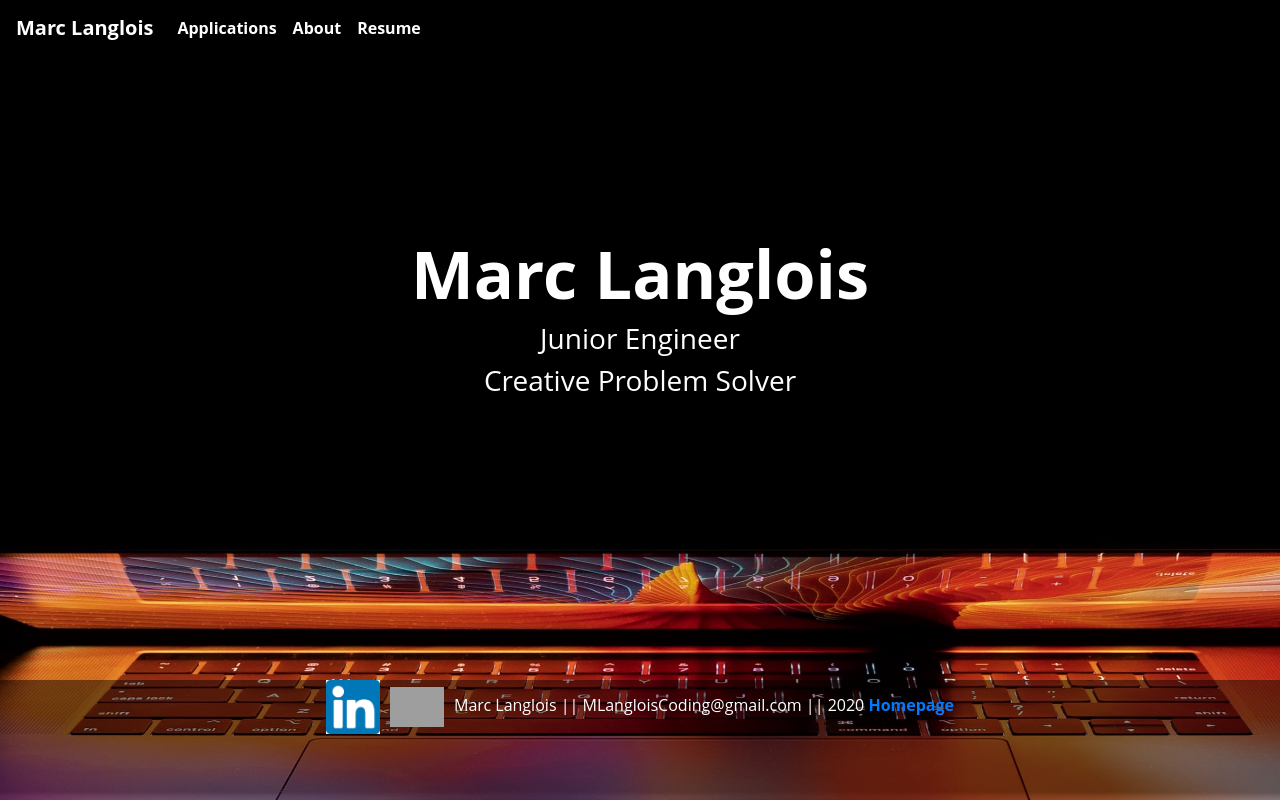
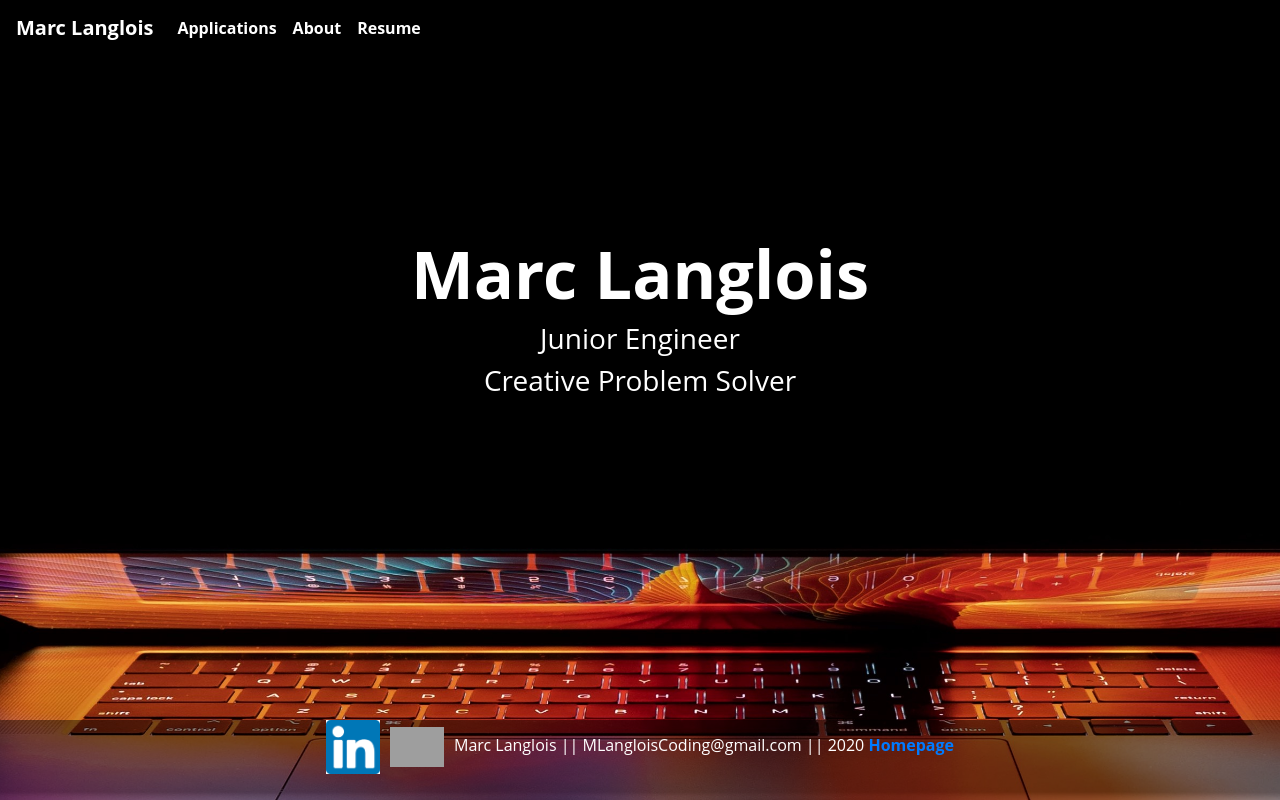
Before and after one commit to mlanglois333/Portfolio-Reactivated, a React (Create React App) app: page / in a window 1280 px wide. Built offline with nearby package versions, Linux system fonts and the light colour scheme; grey boxes are pictures that could not be loaded.

Commit message:
height lower

```diff
--- a/src/index.css
+++ b/src/index.css
@@ -122,7 +122,7 @@ code {
   bottom: 0;
   background-color: rgba(0, 0, 0, 0.459);
   color:white;
-  height:15%;
+  height:10%;
   text-align: center;
   width:100%;
 
```
